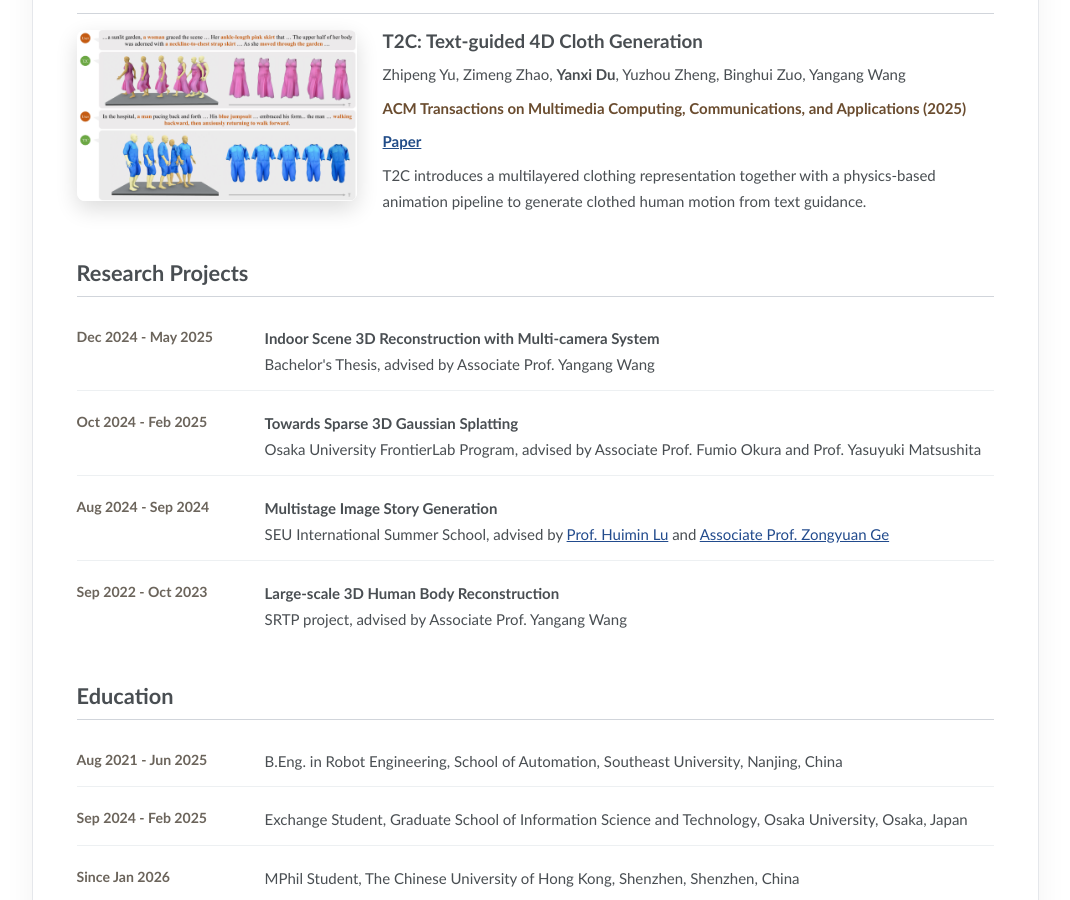
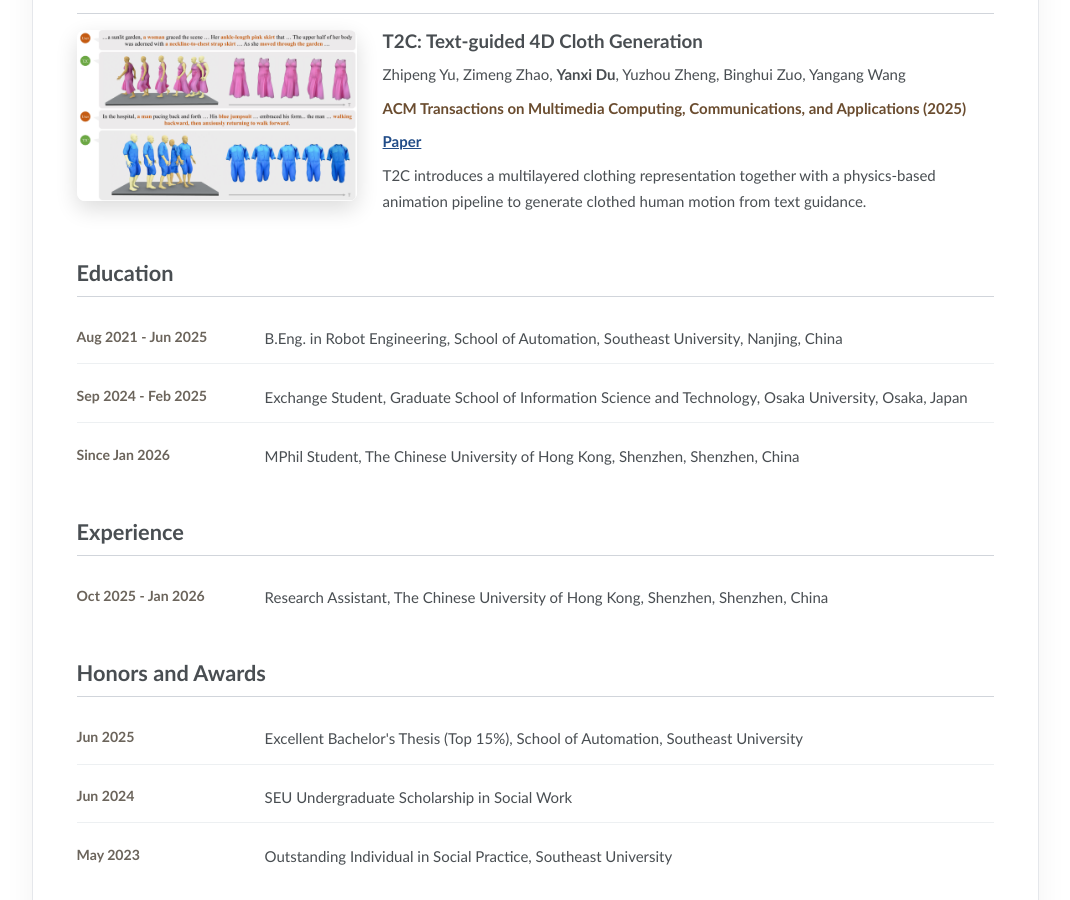
Before and after one commit to duyanxi/duyanxi.github.io, a Jekyll site: the page built from _pages/about.md, in a window 1280 px wide and 900 px high, scrolled down 1057 px. Shown: the whole window, without its empty margins (127-1197 px from the left). Built offline with Jekyll 4.4.1, drawn with Linux system fonts in a browser that asks for light colours.

Commit message:
remove research projects section

```diff
--- a/_pages/about.md
+++ b/_pages/about.md
@@ -83,42 +83,6 @@ redirect_from:
     </div>
   </section>
 
-  <section class="home-section" id="programs">
-    <h2>Research Projects</h2>
-    <ul class="timeline-list">
-      <li>
-        <span class="timeline-date">Dec 2024 - May 2025</span>
-        <div>
-          <strong>Indoor Scene 3D Reconstruction with Multi-camera System</strong><br>
-          Bachelor's Thesis, advised by Associate Prof. Yangang Wang
-        </div>
-      </li>
-      <li>
-        <span class="timeline-date">Oct 2024 - Feb 2025</span>
-        <div>
-          <strong>Towards Sparse 3D Gaussian Splatting</strong><br>
-          Osaka University FrontierLab Program, advised by Associate Prof. Fumio Okura and Prof. Yasuyuki Matsushita
-        </div>
-      </li>
-      <li>
-        <span class="timeline-date">Aug 2024 - Sep 2024</span>
-        <div>
-          <strong>Multistage Image Story Generation</strong><br>
-          SEU International Summer School, advised by
-          <a href="https://hyokadb02.jimu.kyutech.ac.jp/html/100000960_en.html">Prof. Huimin Lu</a>
-          and <a href="https://zongyuange.github.io">Associate Prof. Zongyuan Ge</a>
-        </div>
-      </li>
-      <li>
-        <span class="timeline-date">Sep 2022 - Oct 2023</span>
-        <div>
-          <strong>Large-scale 3D Human Body Reconstruction</strong><br>
-          SRTP project, advised by Associate Prof. Yangang Wang
-        </div>
-      </li>
-    </ul>
-  </section>
-
   <section class="home-section" id="education">
     <h2>Education</h2>
     <ul class="timeline-list compact-list">
```
